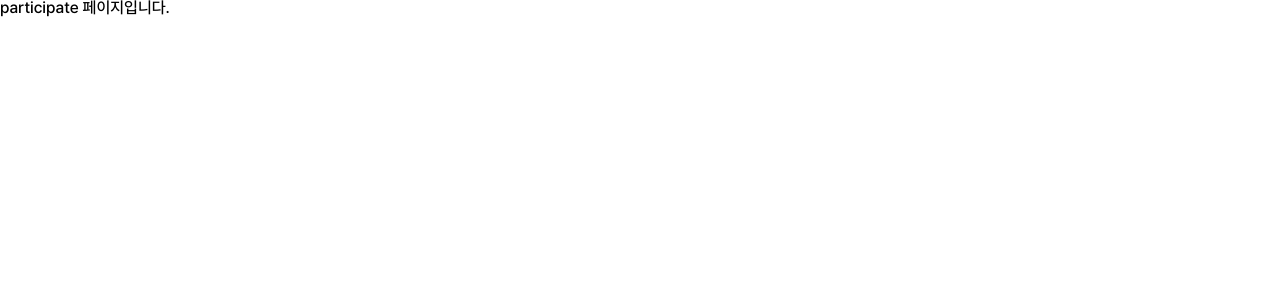
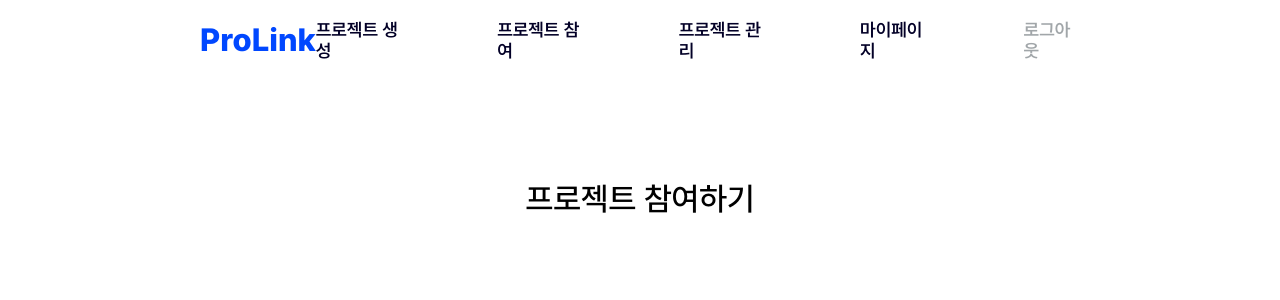
Before and after one commit to 2024GanzithonPYTHON/14_Ganzi_Frontend, a React (Create React App) app: page /participate in a window 1280 px wide. Shown: the top 300 px of the page. Built offline with nearby package versions, Linux system fonts and the light colour scheme.

Commit message:
💄 Style: 공통 컴포넌트 및 공통 스타일링 수정

```diff
--- a/src/components/Header/LoginAfterHeader.jsx
+++ b/src/components/Header/LoginAfterHeader.jsx
@@ -31,26 +31,16 @@ const LoginAfterHeader = () => {
 
 	return (
 		<LAHe.Header>
-            <LAHe.Logo onClick={handleHomeClick}>
-                ProLink
-            </LAHe.Logo>
-            <LAHe.Tab onClick={handleCreateClick}>
-                프로젝트 생성
-            </LAHe.Tab>
-            <LAHe.Tab onClick={handleParticipateClick}>
-                프로젝트 참여
-            </LAHe.Tab>
-            <LAHe.Tab onClick={handleManageClick}>
-                프로젝트 관리
-            </LAHe.Tab>
-            <LAHe.Tab onClick={handleMyPageClick}>
-                마이페이지
-            </LAHe.Tab>
-            <LAHe.Tab2 onClick={handleLogoutClick}>
-                로그아웃
-            </LAHe.Tab2>
+			<LAHe.Logo onClick={handleHomeClick}>ProLink</LAHe.Logo>
+			<LAHe.NavMenu>
+				<LAHe.Tab onClick={handleCreateClick}>프로젝트 생성</LAHe.Tab>
+				<LAHe.Tab onClick={handleParticipateClick}>프로젝트 참여</LAHe.Tab>
+				<LAHe.Tab onClick={handleManageClick}>프로젝트 관리</LAHe.Tab>
+				<LAHe.Tab onClick={handleMyPageClick}>마이페이지</LAHe.Tab>
+				<LAHe.Tab2 onClick={handleLogoutClick}>로그아웃</LAHe.Tab2>
+			</LAHe.NavMenu>
 		</LAHe.Header>
 	);
-}
+};
 
 export default LoginAfterHeader;
--- a/src/pages/participate/Participate.jsx
+++ b/src/pages/participate/Participate.jsx
@@ -1,14 +1,14 @@
 import React from 'react';
+import { Titlecontent } from '../../styles/ContentStyles';
+import LoginAfterHeader from '../../components/Header/LoginAfterHeader';
 
-
-const Participate = ({ }) => {
-
-
-  return (
-    <>
-        <div>participate 페이지입니다.</div>
-    </>
-  )
-}
+const Participate = ({}) => {
+	return (
+		<>
+			<LoginAfterHeader />
+			<Titlecontent>프로젝트 참여하기</Titlecontent>
+		</>
+	);
+};
 
 export default Participate;
--- /dev/null
+++ b/src/styles/ContentStyles.js
@@ -0,0 +1,11 @@
+import styled from 'styled-components';
+
+export const Titlecontent = styled.div`
+	font-family: 'Pretendard', sans-serif;
+	font-size: 32px;
+	font-weight: 400;
+	line-height: normal;
+	margin-top: 100px;
+	cursor: pointer;
+	text-align: center;
+`;
--- a/src/styles/LoginAfterHeaderStyle.js
+++ b/src/styles/LoginAfterHeaderStyle.js
@@ -1,24 +1,33 @@
-import styled from "styled-components";
+import styled from 'styled-components';
 
 export const Header = styled.div`
 	display: flex;
 	align-items: center;
+	justify-content: space-between;
+	padding: 0 200px;
+	height: 80px;
 `;
 
 export const Logo = styled.h1`
-    font-family: "Pretendard", sans-serif;
+	font-family: 'Pretendard', sans-serif;
 	font-size: 32px;
 	font-style: normal;
 	font-weight: 800;
 	line-height: normal;
 	color: ${({ theme }) => theme.color.primary};
-    margin: 27px 332px 27px 200px;
+
 	cursor: pointer;
+`;
+
+export const NavMenu = styled.div`
+	display: flex;
+	algin-items: center;
+	gap: 30px;
 `;
 
 export const Tab = styled.div`
 	color: ${({ theme }) => theme.color.text};
-    font-family: "Pretendard", sans-serif;
+	font-family: 'Pretendard', sans-serif;
 	font-size: 18px;
 	font-style: normal;
 	font-weight: 600;
@@ -29,7 +38,7 @@ export const Tab = styled.div`
 
 export const Tab2 = styled.div`
 	color: ${({ theme }) => theme.color.gray4};
-    ffont-family: "Pretendard", sans-serif;
+	ffont-family: 'Pretendard', sans-serif;
 	font-size: 18px;
 	font-style: normal;
 	font-weight: 600;
```
Also changed, not shown: src/pages/home/Home.jsx (+5 -10 lines), src/components/Participate/Searchbar.jsx (added). Lines whose indentation alone changed are shown as unchanged.
